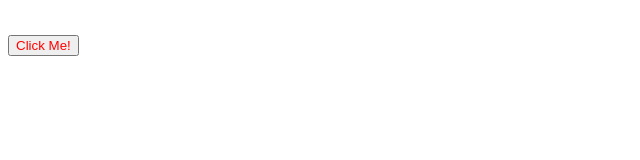
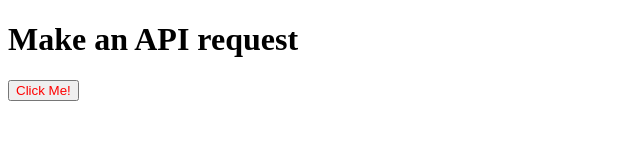
Before and after one commit to foundersandcoders/MonkeyPhone, a plain HTML site: page index.html in a window 1280 px wide. Shown: the whole page, without its empty margins (0-640 px from the left). Drawn offline with Linux system fonts and the light colour scheme.

Commit message:
Adjust styling

```diff
--- a/index.html
+++ b/index.html
@@ -3,9 +3,8 @@
     <head>
         <meta charset="utf-8" />
         <title>An API request</title>
-
         <style>
-h1 { font-size: 14px; color: white; }
+h1 { font-size: 32px; color: black; }
 button { color: red; }
         </style>
     </head>
```
